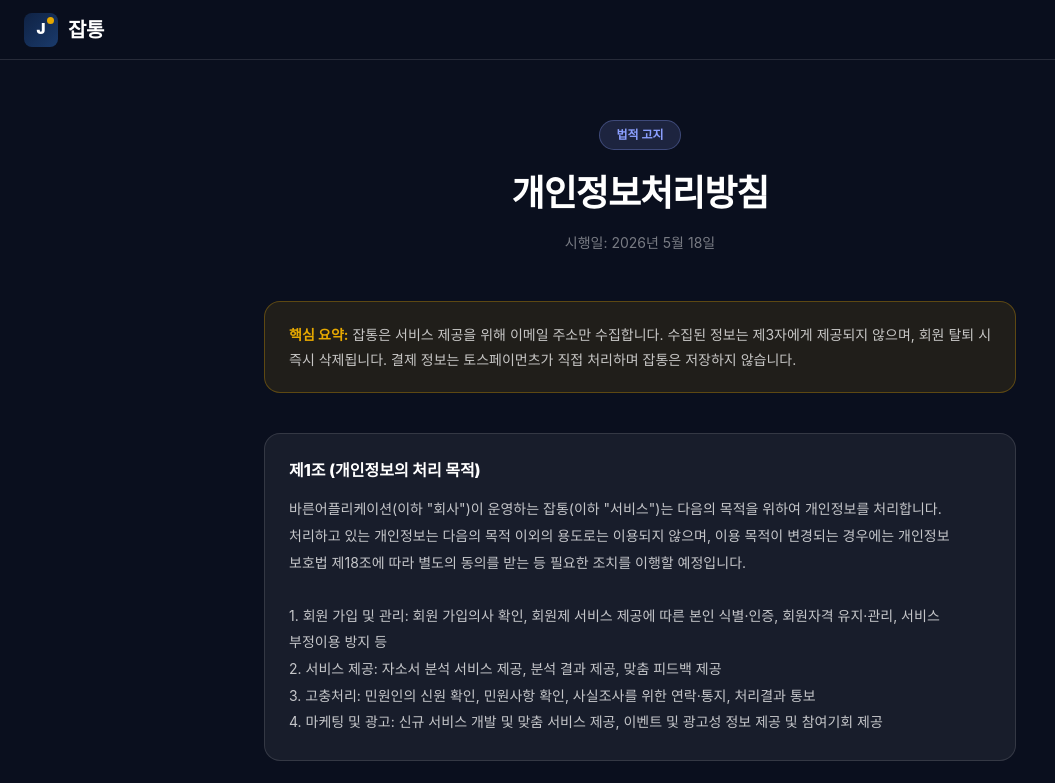
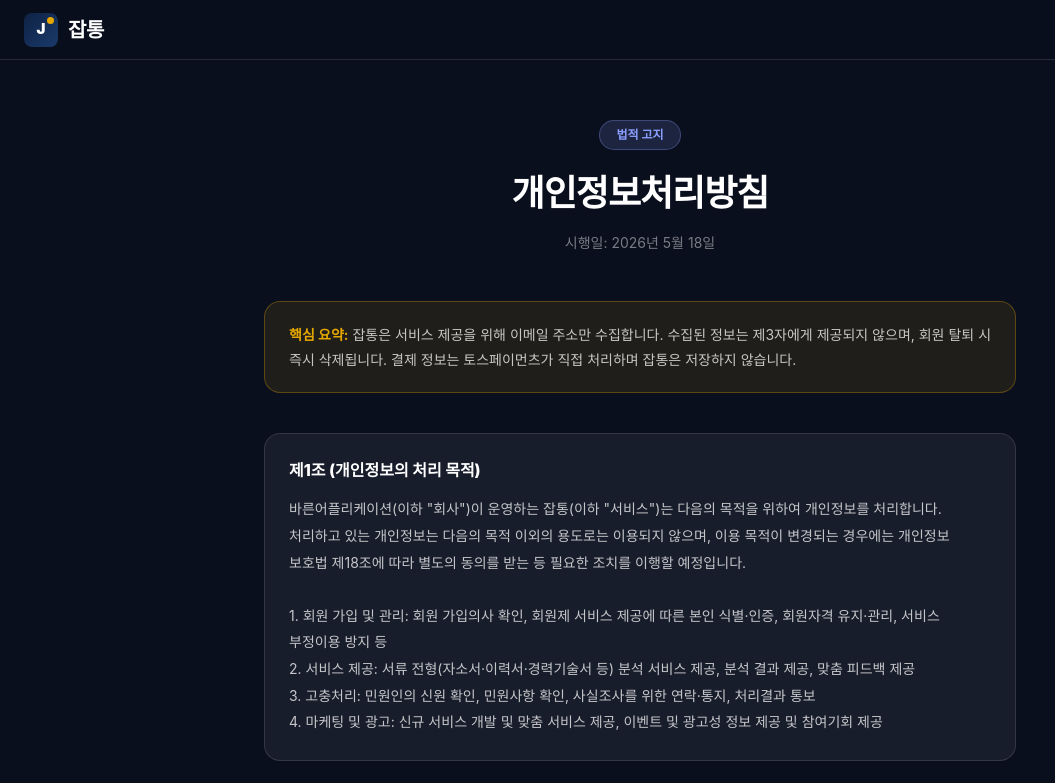
Before and after one commit to csscham-prog/jobtong, a Next.js app: page /privacy in a window 1280 px wide. Shown: the top 783 px of the page, without its empty margins (0-1055 px from the left). Built offline with nearby package versions, Linux system fonts and the light colour scheme; a web font is replaced by a local one.

Commit message:
Update page.tsx

```diff
--- a/app/privacy/page.tsx
+++ b/app/privacy/page.tsx
@@ -18,7 +18,7 @@
       content: `${'바른어플리케이션'}(이하 "회사")이 운영하는 ${'잡통'}(이하 "서비스")는 다음의 목적을 위하여 개인정보를 처리합니다. 처리하고 있는 개인정보는 다음의 목적 이외의 용도로는 이용되지 않으며, 이용 목적이 변경되는 경우에는 개인정보 보호법 제18조에 따라 별도의 동의를 받는 등 필요한 조치를 이행할 예정입니다.
 
 1. 회원 가입 및 관리: 회원 가입의사 확인, 회원제 서비스 제공에 따른 본인 식별·인증, 회원자격 유지·관리, 서비스 부정이용 방지 등
-2. 서비스 제공: 자소서 분석 서비스 제공, 분석 결과 제공, 맞춤 피드백 제공
+2. 서비스 제공: 서류 전형(자소서·이력서·경력기술서 등) 분석 서비스 제공, 분석 결과 제공, 맞춤 피드백 제공
 3. 고충처리: 민원인의 신원 확인, 민원사항 확인, 사실조사를 위한 연락·통지, 처리결과 통보
 4. 마케팅 및 광고: 신규 서비스 개발 및 맞춤 서비스 제공, 이벤트 및 광고성 정보 제공 및 참여기회 제공`,
     },
```
